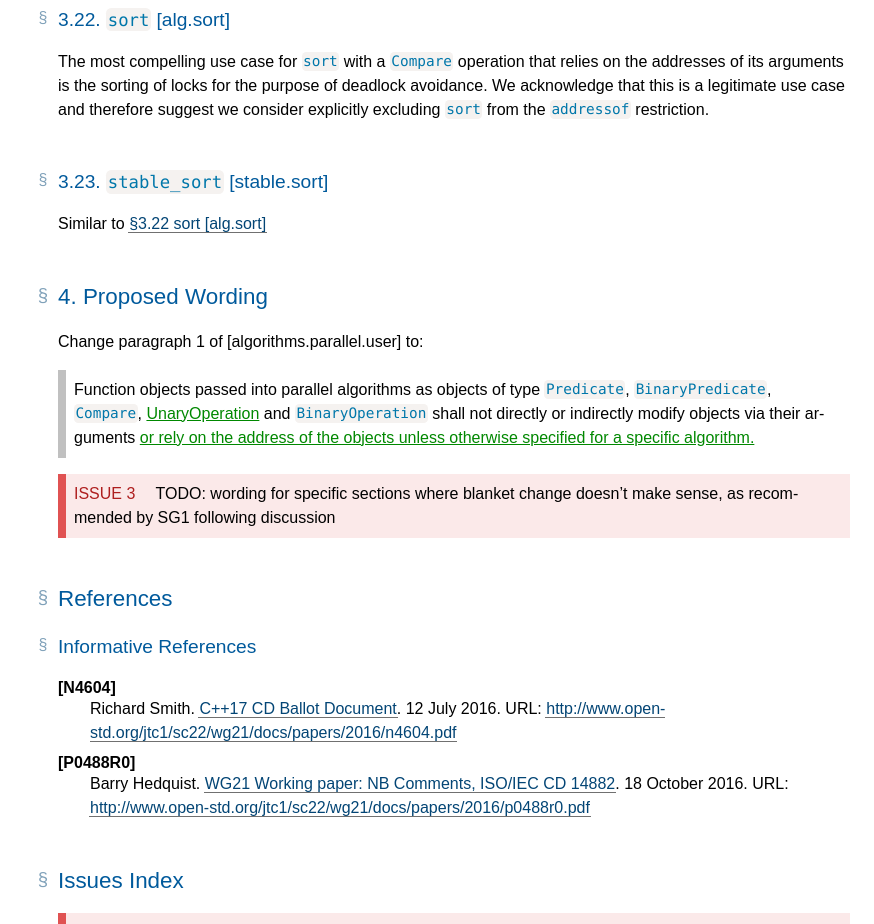
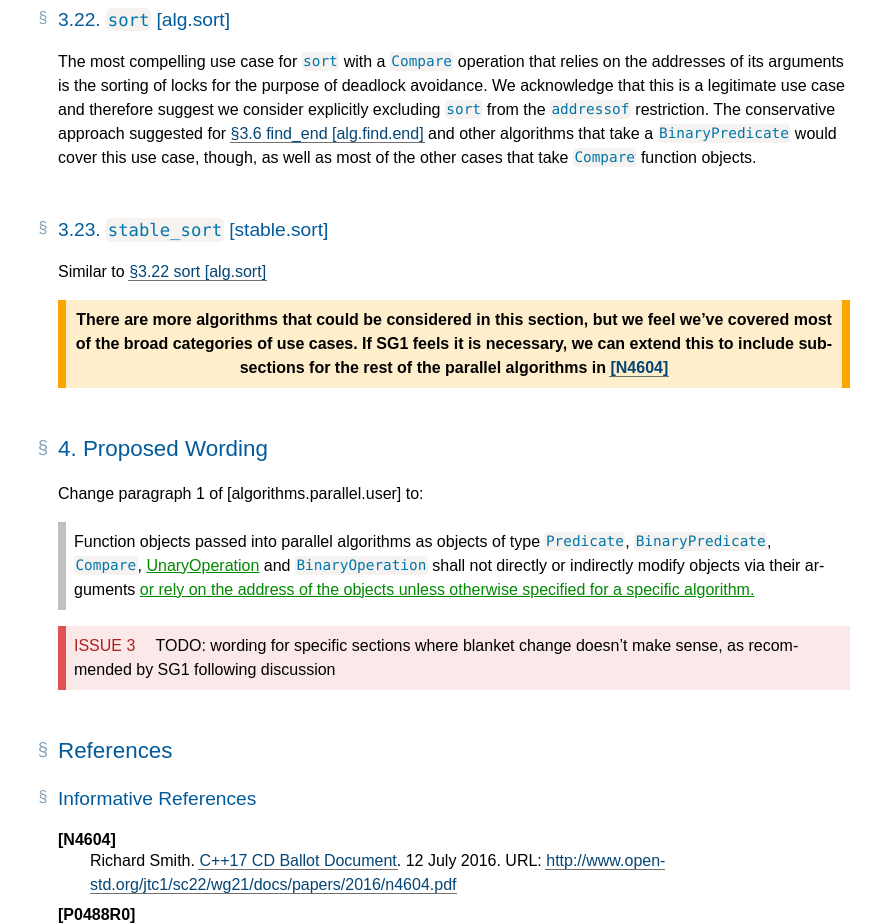
Before and after one commit to dhollman/address-of-paper, a plain HTML site: page docs/index.html in a window 1280 px wide. Shown: the part 5060-5984 px from the top of the page, without its empty margins (406-1280 px from the left). Drawn offline with Linux system fonts and the light colour scheme.

Commit message:
added some more notes, cleaned up sort case

```diff
--- a/docs/index.html
+++ b/docs/index.html
@@ -1541,9 +1541,10 @@ they work on.</p>
    <h3 class="heading settled" data-level="3.21" id="partition-algpartition"><span class="secno">3.21. </span><span class="content"><code class="highlight"><span class="n">partition</span></code> [alg.partition]</span><a class="self-link" href="#partition-algpartition"></a></h3>
     <code class="highlight"><span class="n">partition</span></code> and related functions (<code class="highlight"><span class="n">is_partitioned</span></code>, <code class="highlight"><span class="n">stable_partition</span></code>, <code class="highlight"><span class="n">partition_copy</span></code>) have a specific reasonable use case: radix sort binning.  We cannot come up with a reasonable conservative approach that works for this use case.
    <h3 class="heading settled" data-level="3.22" id="sort"><span class="secno">3.22. </span><span class="content"><code class="highlight"><span class="n">sort</span></code> [alg.sort]</span><a class="self-link" href="#sort"></a></h3>
-    The most compelling use case for <code class="highlight"><span class="n">sort</span></code> with a <code class="highlight"><span class="n">Compare</span></code> operation that relies on the addresses of its arguments is the sorting of locks for the purpose of deadlock avoidance.  We acknowledge that this is a legitimate use case and therefore suggest we consider explicitly excluding <code class="highlight"><span class="n">sort</span></code> from the <code class="highlight"><span class="n">addressof</span></code> restriction.
+    The most compelling use case for <code class="highlight"><span class="n">sort</span></code> with a <code class="highlight"><span class="n">Compare</span></code> operation that relies on the addresses of its arguments is the sorting of locks for the purpose of deadlock avoidance.  We acknowledge that this is a legitimate use case and therefore suggest we consider explicitly excluding <code class="highlight"><span class="n">sort</span></code> from the <code class="highlight"><span class="n">addressof</span></code> restriction.  The conservative approach suggested for <a href="#find_end">§3.6 find_end [alg.find.end]</a> and other algorithms that take a <code class="highlight"><span class="n">BinaryPredicate</span></code> would cover this use case, though, as well as most of the other cases that take <code class="highlight"><span class="n">Compare</span></code> function objects.
    <h3 class="heading settled" data-level="3.23" id="stable_sort-stablesort"><span class="secno">3.23. </span><span class="content"><code class="highlight"><span class="n">stable_sort</span></code> [stable.sort]</span><a class="self-link" href="#stable_sort-stablesort"></a></h3>
     Similar to <a href="#sort">§3.22 sort [alg.sort]</a>
+   <p><strong class="advisement"> There are more algorithms that could be considered in this section, but we feel we’ve covered most of the broad categories of use cases.  If SG1 feels it is necessary, we can extend this to include subsections for the rest of the parallel algorithms in <a data-link-type="biblio" href="#biblio-n4604">[N4604]</a></strong></p>
    <h2 class="heading settled" data-level="4" id="word"><span class="secno">4. </span><span class="content">Proposed Wording</span><a class="self-link" href="#word"></a></h2>
    <p>Change paragraph 1 of [algorithms.parallel.user] to:</p>
    <blockquote>
```
Also changed, not shown: 1 other file.
